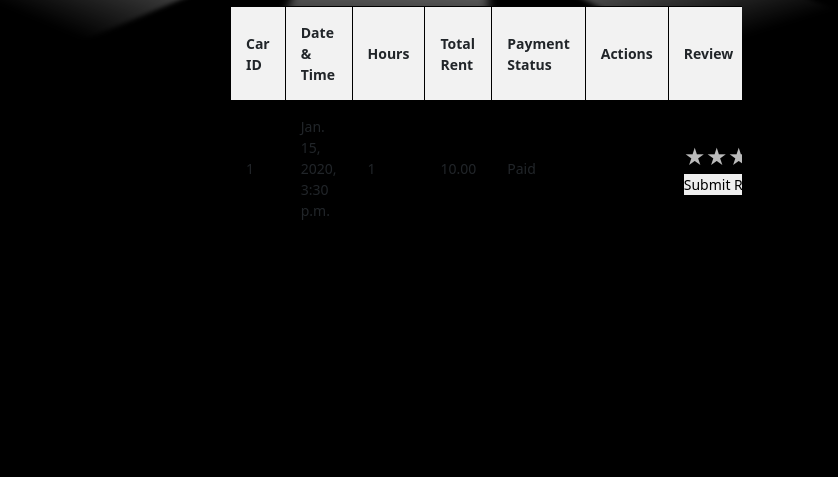
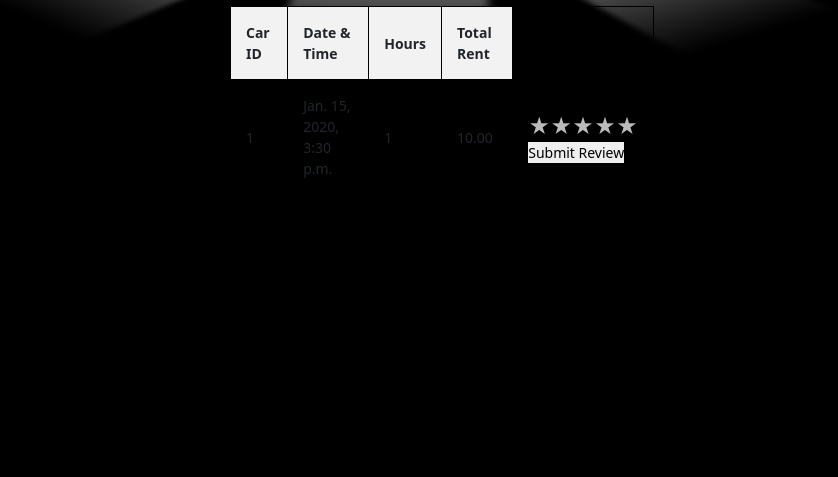
Before and after one commit to sadikmemon09/car-rental-system, a Django app: page /mybookings/ in a window 1280 px wide. Shown: the part 574-1051 px from the top of the page, without its empty margins (223-1061 px from the left). Run offline with Django 5.2, Linux system fonts and the light colour scheme; a user stored in the database is signed in; tables that the repository leaves empty hold one stand-in row (values such as "Sample post"); some libraries are stand-ins or nearby versions.

Commit message:
layout updates

```diff
--- a/template/MyBookings.html
+++ b/template/MyBookings.html
@@ -448,9 +448,7 @@
             <th>Date & Time</th>
             <th>Hours</th>
             <th>Total Rent</th>
-            <th>Payment Status</th>
-            <th>Actions</th>
-            <th>Review</th>
+
         </tr>
         {% for booking in bookings %}
         <tr>
@@ -458,21 +456,8 @@
             <td>{{ booking.datetime }}</td>
             <td>{{ booking.hours }}</td>
             <td>{{ booking.total_rent }}</td>
-            <td>
-                {% if booking.payment_status %}
-                Paid
-                {% else %}
-                Pending
-                {% endif %}
-            </td>
-            <td>
-                {% if not booking.payment_status %}
-                <form id="paymentForm{{ booking.id }}">
-                    <input type="hidden" id="bookingId{{ booking.id }}" name="booking_id" value="{{ booking.id }}">
-                    <button type="button" id="rzp-button1" data-booking-id="{{ booking.id }}">Pay Now</button>
-                </form>
-                {% endif %}
-            </td>
+
+
             <td>
                 {% if booking.payment_status %}
                 <form id="reviewForm{{ booking.id }}" class="reviewForm">
```
